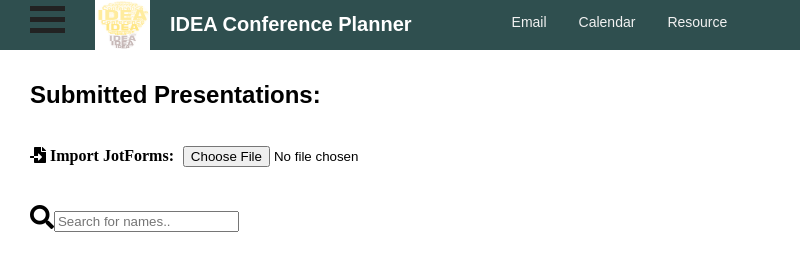
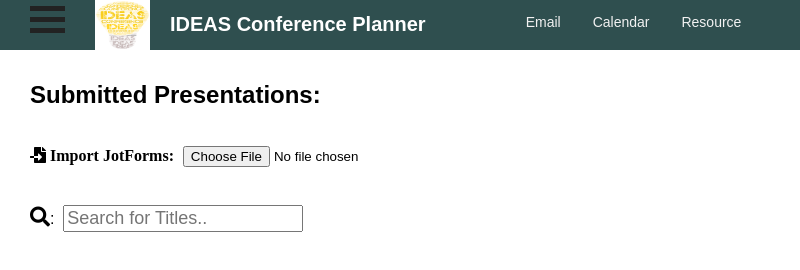
Before and after one commit to kraemerk/IDEAS-Conference-Planner, an Electron app: page ideas-conference-planner/index.html in a window 800 px wide. Drawn offline with Linux system fonts and the light colour scheme; no server answers.

Commit message:
Searching and filtering feature implented, updated icon

```diff
--- a/ideas-conference-planner/index.html
+++ b/ideas-conference-planner/index.html
@@ -17,8 +17,8 @@
         <div class="bar2"></div>
         <div class="bar3"></div>
       </div>
-      <img style="float: left; width:55px;height:50px;padding-left: 30px" src="images/idea.png" alt="idea logo">
-      <h1 style = "font-size: 20px;padding-left: 20px; color: white; float: left"> IDEA Conference Planner</h1>
+      <img style="float: left; width:55px;height:50px;padding-left: 30px" src="images/ideas2.png" alt="idea logo">
+      <h1 style = "font-size: 20px;padding-left: 20px; color: white; float: left"> IDEAS Conference Planner</h1>
       <a style = "padding-left: 100px" href="#home">Email</a>
       <a href="#contact">Calendar</a>
       <a href="#contact">Resource</a>
@@ -31,10 +31,12 @@
 
       <span class="fas fa-file-import"> Import JotForms:</span>&nbsp;
       <input style = "margin-bottom: 1cm;" type="file" id="getjotfile" value="Import JotForm">
-<div><i style="font-size:24px" class="fa">&#xf002;</i><input type="text" id="myInput" onkeyup="searchFunc()" placeholder="Search for names..">
-
-
-          </div>
+        <div>
+          <span style="font-size:20px" class="fa">&#xf002;
+          </span>:&nbsp
+          <input type="text" style = "font-size:18px" id="myInput" onkeyup="searchFunc()" placeholder="Search for Titles..">
+        </div>
+        <br>
       <div id="presentationDiv">
       </div>
 
--- a/ideas-conference-planner/index.js
+++ b/ideas-conference-planner/index.js
@@ -16,11 +16,11 @@ function generateTable(data) {
   var th = document.createElement('th');
   th.appendChild(document.createTextNode('Date'));
   row.appendChild(th);
+  th.onclick= function(){sortTable(0);} ;
 
   th = document.createElement('th');
-  th.onclick= function(){sortTable(0);} ;
-
   th.appendChild(document.createTextNode('Title'));
+  th.onclick= function(){sortTable(1);} ;
   row.appendChild(th);
 
   th = document.createElement('th');
```
Also changed, not shown: ideas-conference-planner/images/ideas2.png (added).
